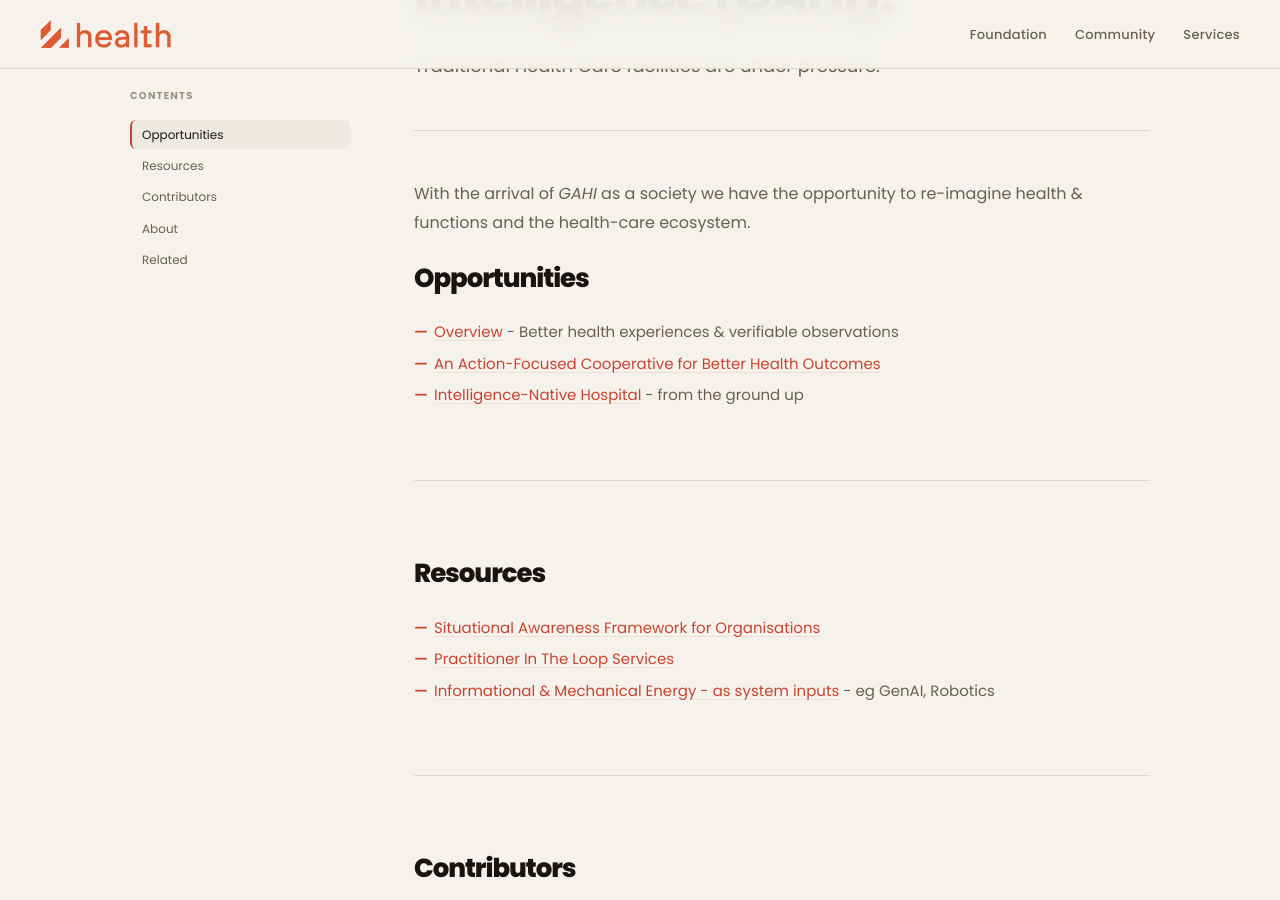
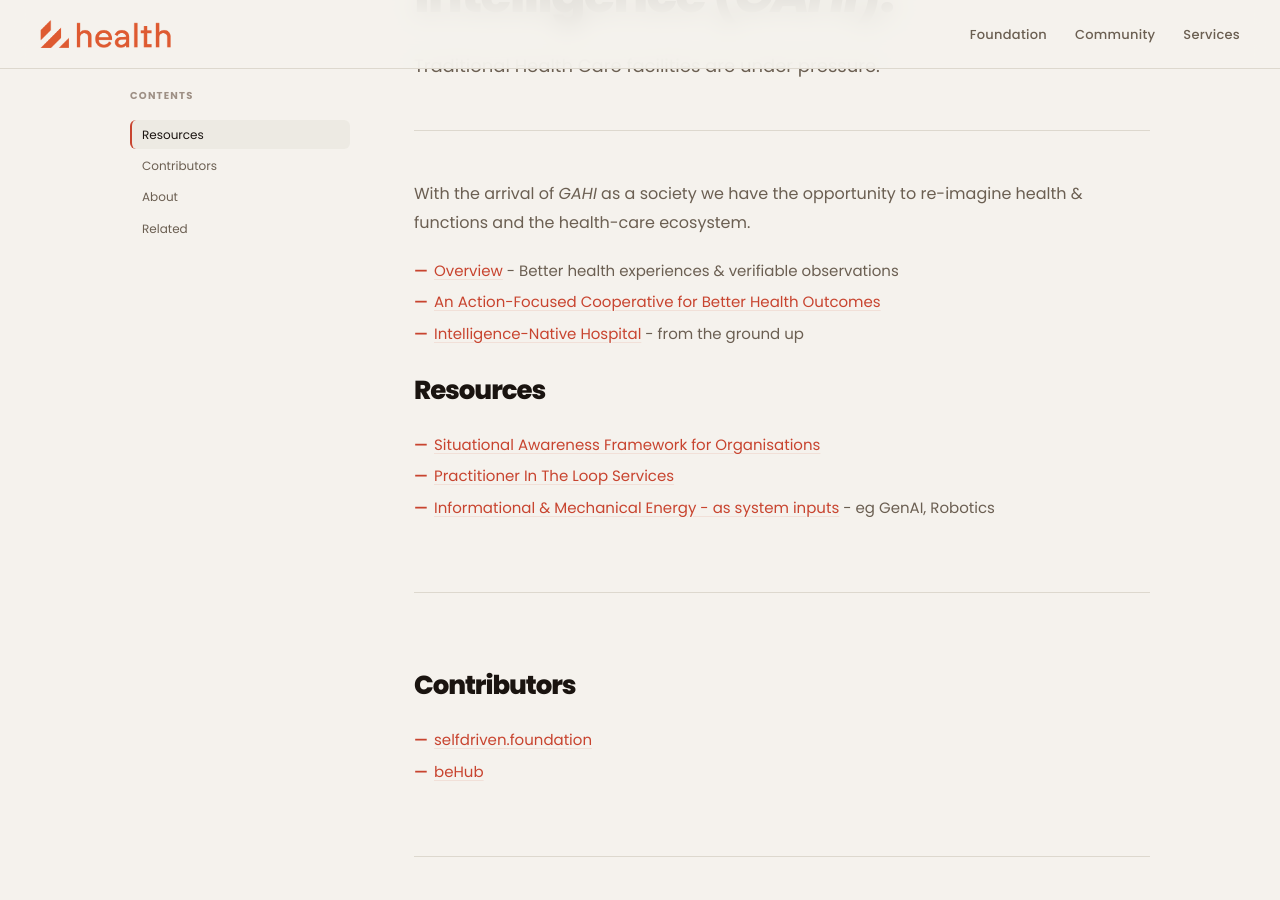
Before and after one commit to selfdriven-foundation/selfdriven-health, a Jekyll site: the page built from docs/index.md, in a window 1280 px wide and 900 px high, scrolled down 319 px. Built offline with Jekyll 4.4.1, drawn with Linux system fonts in a browser that asks for light colours.

Commit message:
Update index.md

```diff
--- a/docs/index.md
+++ b/docs/index.md
@@ -9,7 +9,6 @@ Traditional Health Care facilities are under pressure.
 
 With the arrival of *GAHI* as a society we have the opportunity to re-imagine health & functions and the health-care ecosystem.
 
-## Opportunities
 - [Overview](/opportunity/overview) - Better health experiences & verifiable observations
 - [An Action-Focused Cooperative for Better Health Outcomes](/opportunity/cooperative)
 - [Intelligence-Native Hospital](/opportunity/intelligence-native-hospital) - from the ground up
```
